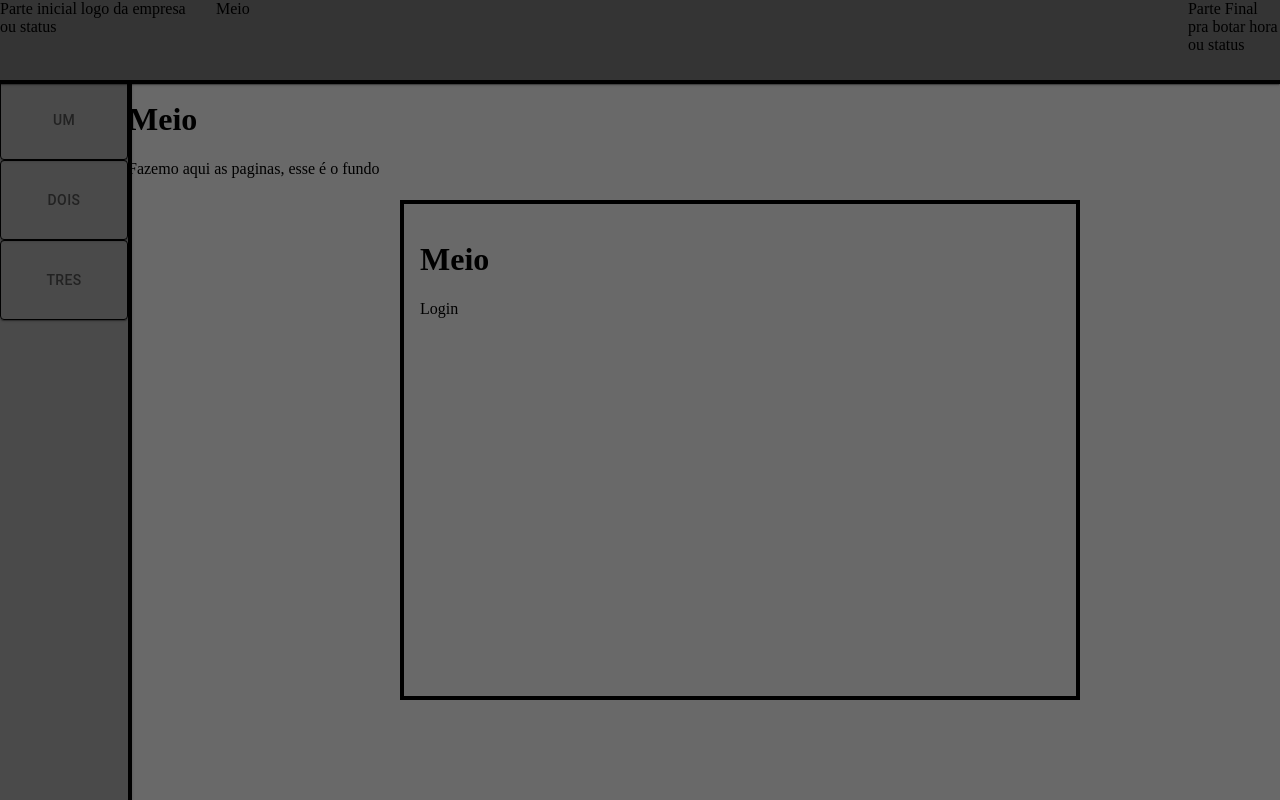
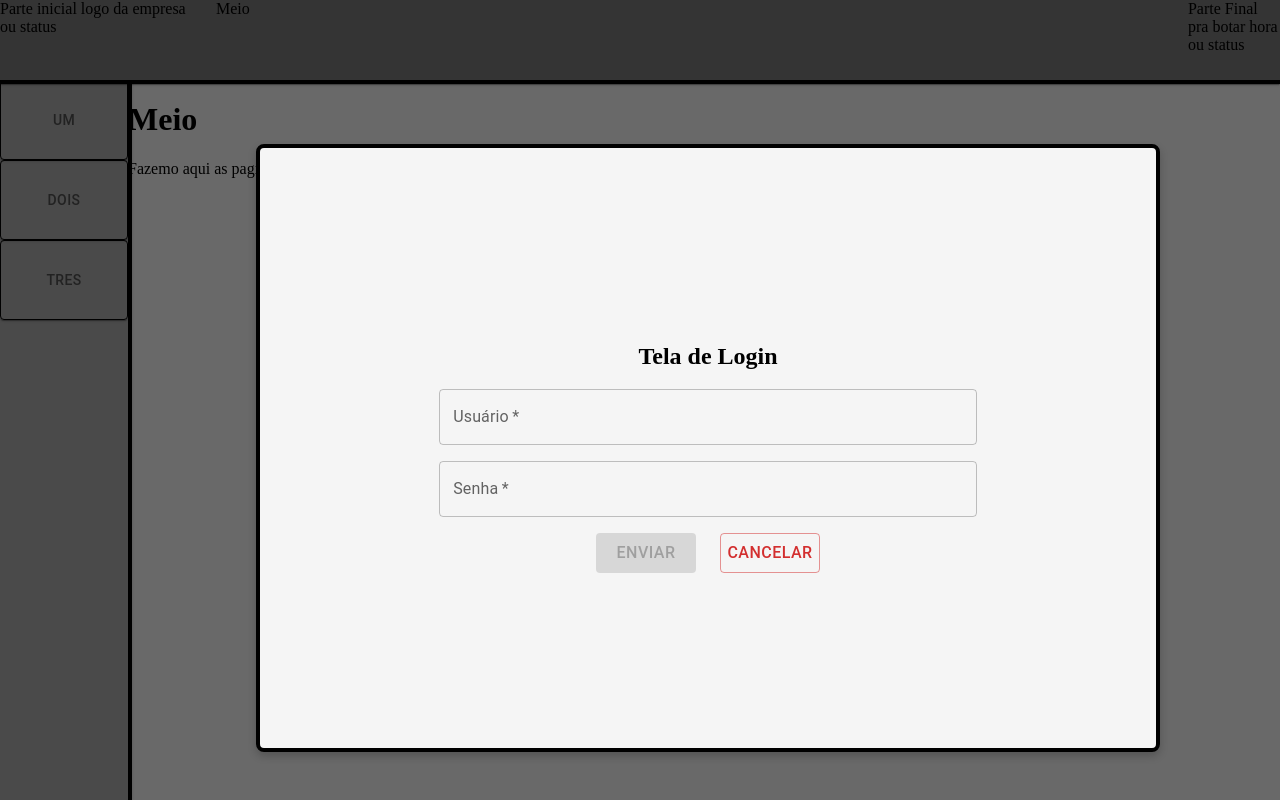
Before and after one commit to AugustoRemus/projetoIntegrador, a React (Create React App) app in the folder projetinho/: page / in a window 1280 px wide. Built offline with nearby package versions, Linux system fonts and the light colour scheme.

Commit message:
login e inicio da integraçao do axion

```diff
--- a/projetinho/package.json
+++ b/projetinho/package.json
@@ -9,6 +9,7 @@
     "@testing-library/jest-dom": "^5.14.1",
     "@testing-library/react": "^13.0.0",
     "@testing-library/user-event": "^13.2.1",
+    "axios": "^1.7.9",
     "react": "^18.3.1",
     "react-dom": "^18.3.1",
     "react-scripts": "5.0.1",
--- a/projetinho/src/Lateral.js
+++ b/projetinho/src/Lateral.js
@@ -1,6 +1,7 @@
 import * as React from 'react';
 import Box from '@mui/material/Box';
 import ToggleButton from '@mui/material/ToggleButton';
+import Login from'./Login';
 
 export default function Lateral() {
 
@@ -88,6 +89,8 @@ export default function Lateral() {
             >
                 tres
             </ToggleButton>
+            <Login />
         </Box>
+
     );
 }
--- a/projetinho/src/Layout.js
+++ b/projetinho/src/Layout.js
@@ -2,7 +2,7 @@ import React from 'react';
 import Cabecalho from "./Cabecalho";
 import Lateral from "./Lateral";
 import Conteudo from './Conteudo';
-import Login from'./Login';
+
 
 function Layout() {
   return (
@@ -14,7 +14,7 @@ function Layout() {
       <Lateral />
       <Cabecalho />
 
-      <Login />
+
 
 
     </>
--- a/projetinho/src/Login.js
+++ b/projetinho/src/Login.js
@@ -1,36 +1,130 @@
-import React from 'react';
-import Box from '@mui/material/Box';
+import React from "react";
+import axios from "axios";
+import {
+    Alert,
+    Box,
+    Button,
+    Snackbar,
+    Stack,
+    TextField,
+} from "@mui/material";
 
+export default function Login(props) {
+    const [username, setUsername] = React.useState("");
+    const [passwd, setPasswd] = React.useState("");
+    const [openMessage, setOpenMessage] = React.useState(false);
+    const [messageText, setMessageText] = React.useState("");
+    const [messageSeverity, setMessageSeverity] = React.useState("success");
 
-function Login() {
+    async function enviaLogin(event) {
+        event.preventDefault();
+        try {
+            const response = await axios.post("/login", {
+                username: username,
+                password: passwd,
+            });
+            if (response.status >= 200 && response.status < 300) { //
+                // Salva o token JWT na sessão
+				localStorage.setItem("token", response.data.token);
+				// seta o estado do login caso tudo deu certo
+				props.handleLogin(true);
+				console.log(props.user);
+			} else {
+				// falha
+                console.error("Falha na autenticação");
+            }
+        } catch (error) {
+            console.error(error);
+            setOpenMessage(true);
+            setMessageText("Falha ao logar usuário!");
+            setMessageSeverity("error");
+        }
+    }
+
+    function cancelaLogin() {
+        setUsername("");
+        setPasswd("");
+        setOpenMessage(true);
+        setMessageText("Login cancelado!");
+        setMessageSeverity("warning");
+    }
+
+    function handleCloseMessage(_, reason) {
+        if (reason === "clickaway") {
+            return;
+        }
+        setOpenMessage(false);
+    }
+
+    const isFormValid = username.trim() !== "" && passwd.trim() !== "";  //olha ignorando os espaços em branco
+
     return (
-        <>
-
         <Box
             sx={{
-                    marginLeft: '400px',
-                    marginTop: '200px',
-                    marginRight: '200px',
-                    marginBottom: '100px',
-                    padding: '16px',
-
+                width: '70vw',
+                height: '75vh',
+                margin: 'auto',
                 position: 'fixed',
-                    top: 0,
-                    left: 0,
-                    right: 0,
-                    bottom: 0,
+                top: '18vh',
+                left: '20vw',
                 border: '4px solid black',
-
-
+                backgroundColor: '#f5f5f5',
+                display: 'flex',
+                flexDirection: 'column',
+                justifyContent: 'center',
+                alignItems: 'center',
+                boxShadow: '0 4px 8px rgba(0, 0, 0, 0.2)',
+                borderRadius: '8px',
             }}
         >
-                <h1>Meio</h1>
-                <p>Login</p>
+            <h1>Tela de Login</h1>
+            <Stack spacing={2} sx={{ width: '60%' }}>
+                <TextField
+                    required
+                    id="username-input"
+                    label="Usuário"
+                    size="medium"
+                    value={username}
+                    onChange={(event) => setUsername(event.target.value)}
+                />
+                <TextField
+                    required
+                    id="passwd-input"
+                    label="Senha"
+                    type="password"
+                    size="medium"
+                    value={passwd}
+                    onChange={(event) => setPasswd(event.target.value)}
+                />
+                <Stack direction="row" spacing={3} justifyContent="center">
+                    <Button
+                        variant="contained"
+                        color="primary"
+                        onClick={enviaLogin}
+                        disabled={!isFormValid}   //olha se tao vazio
+                        sx={{ width: '100px', fontSize: '1rem' }}
+                    >
+                        Enviar
+                    </Button>
+                    <Button
+                        variant="outlined"
+                        color="error"
+                        onClick={cancelaLogin}
+                        sx={{ width: '100px', fontSize: '1rem' }}
+                    >
+                        Cancelar
+                    </Button>
+                </Stack>
+            </Stack>
+            <Snackbar
+                open={openMessage}
+                autoHideDuration={6000}
+                onClose={handleCloseMessage}
+            >
+                <Alert severity={messageSeverity} onClose={handleCloseMessage}>
+                    {messageText}
+                </Alert>
+            </Snackbar>
         </Box>
-
-
-        </>
     );
 }
-
-export default Login;
```
Also changed, not shown: 1 other file (tests, documents, lock files or other folders). Lines whose indentation alone changed are shown as unchanged.
